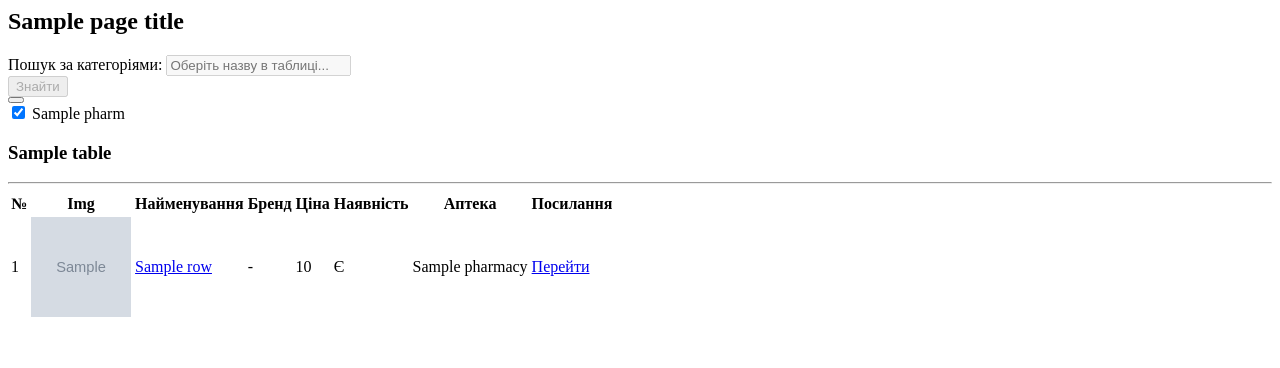
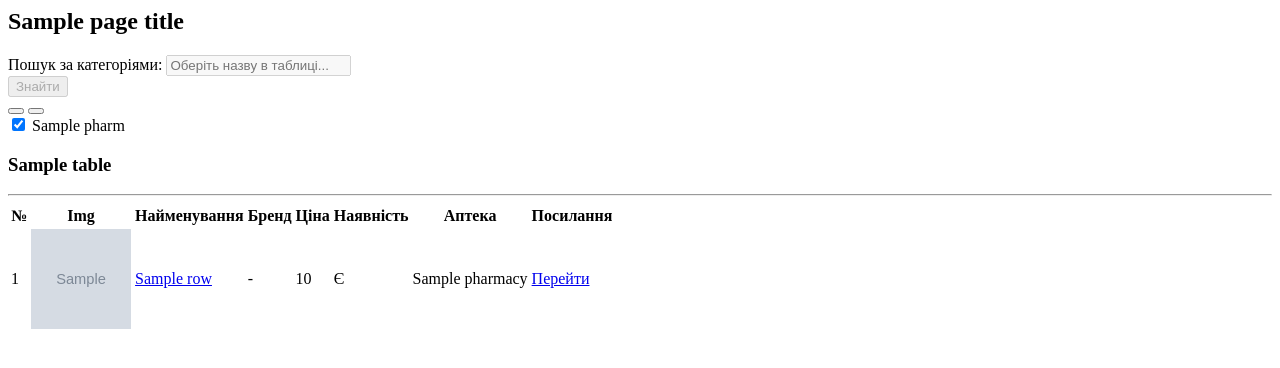
Before and after one commit to yanahlazkova/pharmacy_medicine_price, a Django app: template medicine_price/templates/home.html in a window 1280 px wide. Shown: the top 368 px of the page. Run offline with Django 5.2, Linux system fonts and the light colour scheme; the template is opened without the code that fills it: most values are stand-ins (such as "Sample title", 1, 10 or a date in 2020); grey boxes marked "Sample" are stand-in pictures.

Commit message:
додано кнопки вибору/скидання всього списку аптек (checkbox)

```diff
--- a/medicine_price/templates/home.html
+++ b/medicine_price/templates/home.html
@@ -35,8 +35,21 @@
                     </div>
                 </div>
 
+                <div class="mb-2">
+    <button type="button"
+            class="btn btn-sm btn-outline-info bi bi-check-all"
+            onclick="selectAllPharmacies()">
+        <!-- Вибрати всі -->
+    </button>
+
+    <button type="button"
+            class="btn btn-sm btn-outline-secondary bi bi-dash"
+            onclick="clearAllPharmacies()">
+        <!-- Зняти всі -->
+    </button>
+</div>
+
                 <div id="pharmacy-filters">
-                    <button type="button" class="btn btn-light mb-3"></button>
                     {% for key, pharm in pharmacy.items %}
                     <div class="form-check">
                         <input class="form-check-input"
@@ -65,3 +78,17 @@
         </div>
     </div>
 </div>
+
+<script>
+function selectAllPharmacies() {
+    document
+        .querySelectorAll('#pharmacy-filters input[name="pharmacies"]')
+        .forEach(checkbox => checkbox.checked = true);
+}
+
+function clearAllPharmacies() {
+    document
+        .querySelectorAll('#pharmacy-filters input[name="pharmacies"]')
+        .forEach(checkbox => checkbox.checked = false);
+}
+</script>
```
Also changed, not shown: 1 other file.
